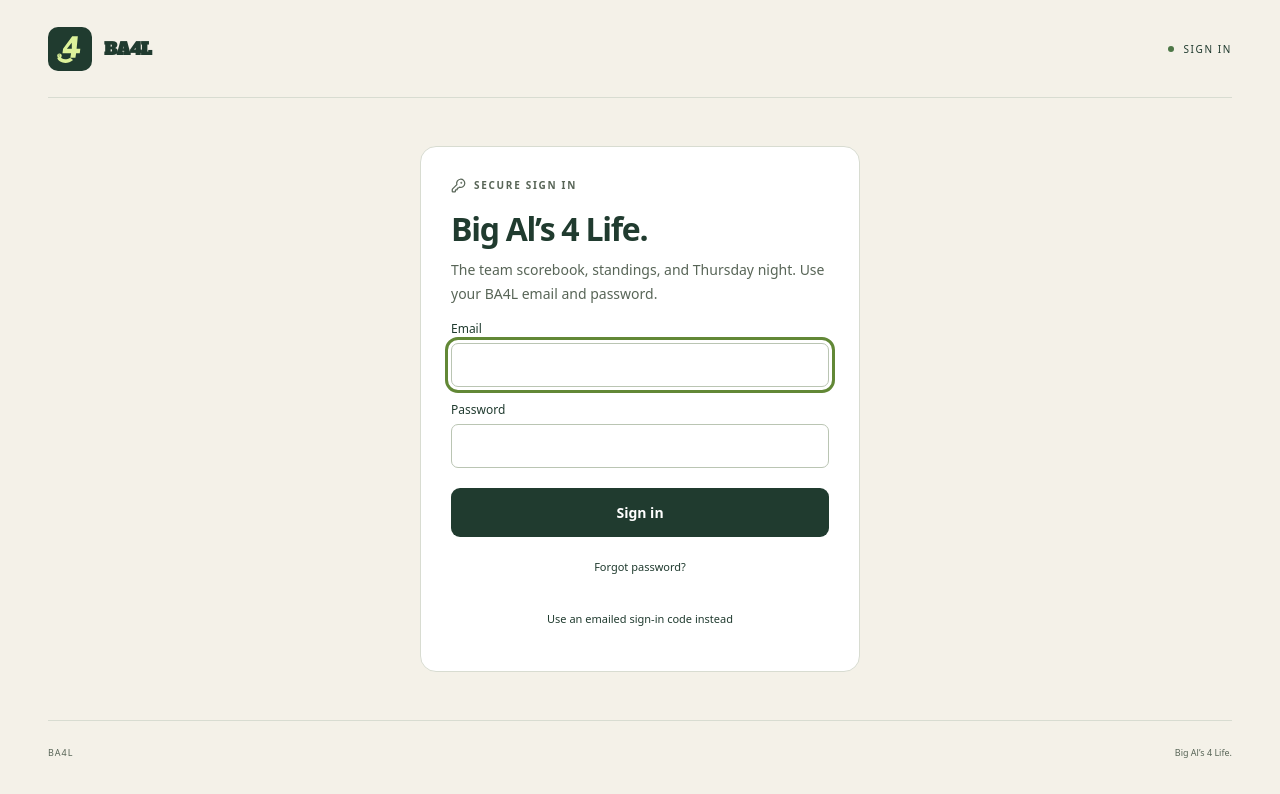
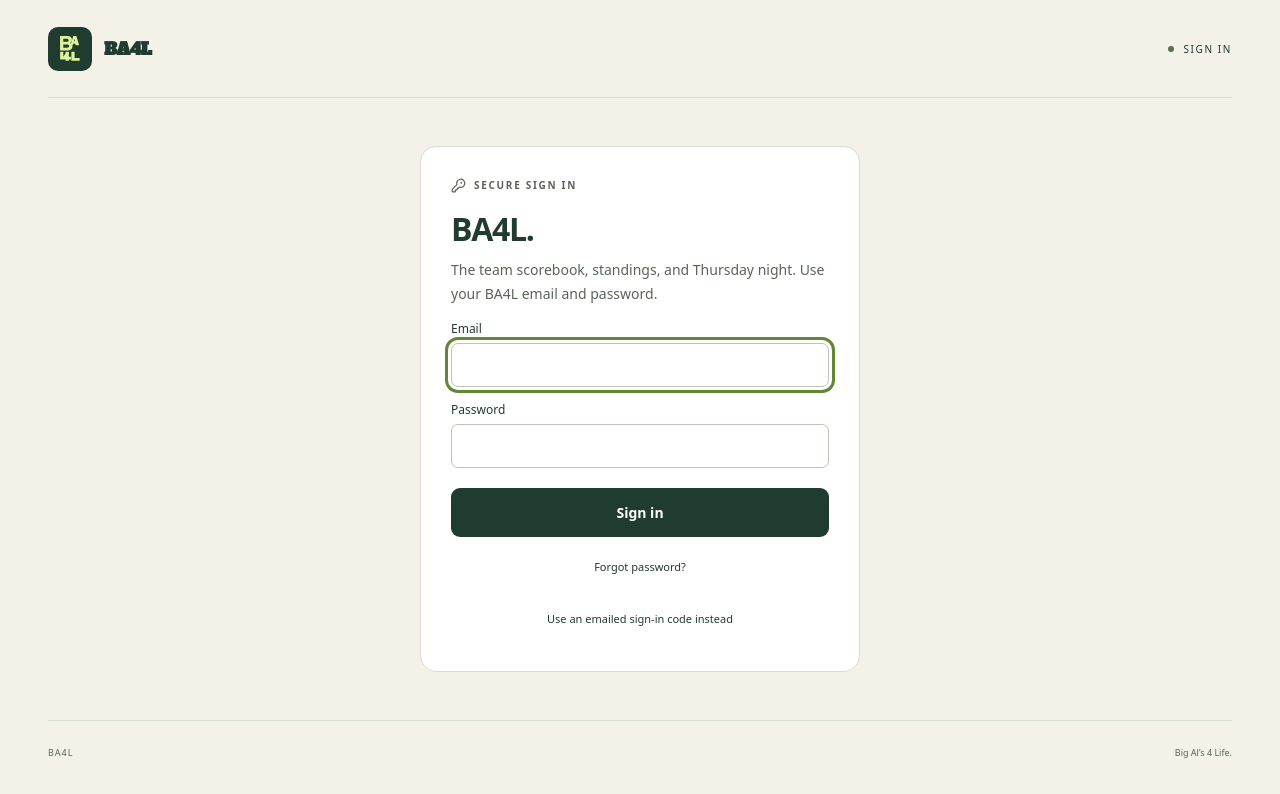
Before and after one commit to kvadou/bigals4life, a Next.js app in the folder web/: page /login in a window 1280 px wide. Shown: the top 794 px of the page. Built offline with nearby package versions, Linux system fonts and the light colour scheme.

Commit message:
feat: ship BA4L stacked icon direction

```diff
--- a/web/app/components/brand-mark.tsx
+++ b/web/app/components/brand-mark.tsx
@@ -1,8 +1,14 @@
 export function BrandMark({ size = 36 }: { size?: number }) {
   return <svg width={size} height={size} viewBox="0 0 1024 1024" aria-hidden="true" focusable="false">
-    <path fill="currentColor" fillRule="evenodd" d="M575 150H735L700 505H805L790 630H686L666 758H521L543 630H298L315 508ZM562 334L424 505H564Z"/>
-    <path fill="currentColor" d="M246 725C259 809 406 834 517 758L599 827C437 972 185 907 150 770Z"/>
-    <circle cx="213" cy="704" r="65" fill="currentColor"/>
-    <g fill="var(--brand-mark-background, #203B2F)"><circle cx="188" cy="680" r="10"/><circle cx="221" cy="672" r="10"/><circle cx="213" cy="710" r="12"/></g>
+    <g fill="currentColor" fillRule="evenodd">
+      <g transform="translate(90 20) scale(.82)">
+        <path d="M170 150h250c105 0 164 49 164 132 0 48-23 86-65 107 52 18 82 59 82 113 0 96-69 148-183 148H170V150Zm112 92v109h112c49 0 75-19 75-55s-26-54-75-54H282Zm0 201v115h126c52 0 79-21 79-58s-27-57-79-57H282Z"/>
+        <path d="m535 470 90-320h112l93 320H716l-16-55H626l-15 55H535Zm117-138h32l-16-91-16 91Z"/>
+      </g>
+      <g transform="translate(80 130) scale(.82)">
+        <path d="M184 560h112v175h80v-175h112v175h73v94h-73v41H376v-41H184v-94Zm112 175h80v-129l-80 129Z"/>
+        <path d="M574 560h112v216h176v94H574V560Z"/>
+      </g>
+    </g>
   </svg>;
 }
--- a/web/app/login/page.tsx
+++ b/web/app/login/page.tsx
@@ -67,7 +67,7 @@ function LoginForm() {
     <section className="login-card">
       <div className="eyebrow">{stage === "email" && mode === "password" ? <><KeyRound size={15}/> SECURE SIGN IN</> : <><Mail size={15}/> EMAIL CODE</>}</div>
       {stage === "email" && <>
-        <h1>Big Al&rsquo;s 4 Life.</h1>
+        <h1>BA4L.</h1>
         <p>The team scorebook, standings, and Thursday night. {mode === "password" ? "Use your BA4L email and password." : recovery ? "We’ll email a code so you can choose a new password." : "We’ll email you a six-digit code."}</p>
         <form onSubmit={e => { e.preventDefault(); void (mode === "password" ? signInWithPassword() : send()); }}>
           <label className="field">Email<input type="email" autoComplete="username" inputMode="email" autoFocus value={email} onChange={e => setEmail(e.target.value)} disabled={busy}/></label>
```
Also changed, not shown: web/public/apple-touch-icon.png, web/public/ba4l-mark.svg, 10 other files (tests, documents, lock files or other folders).
